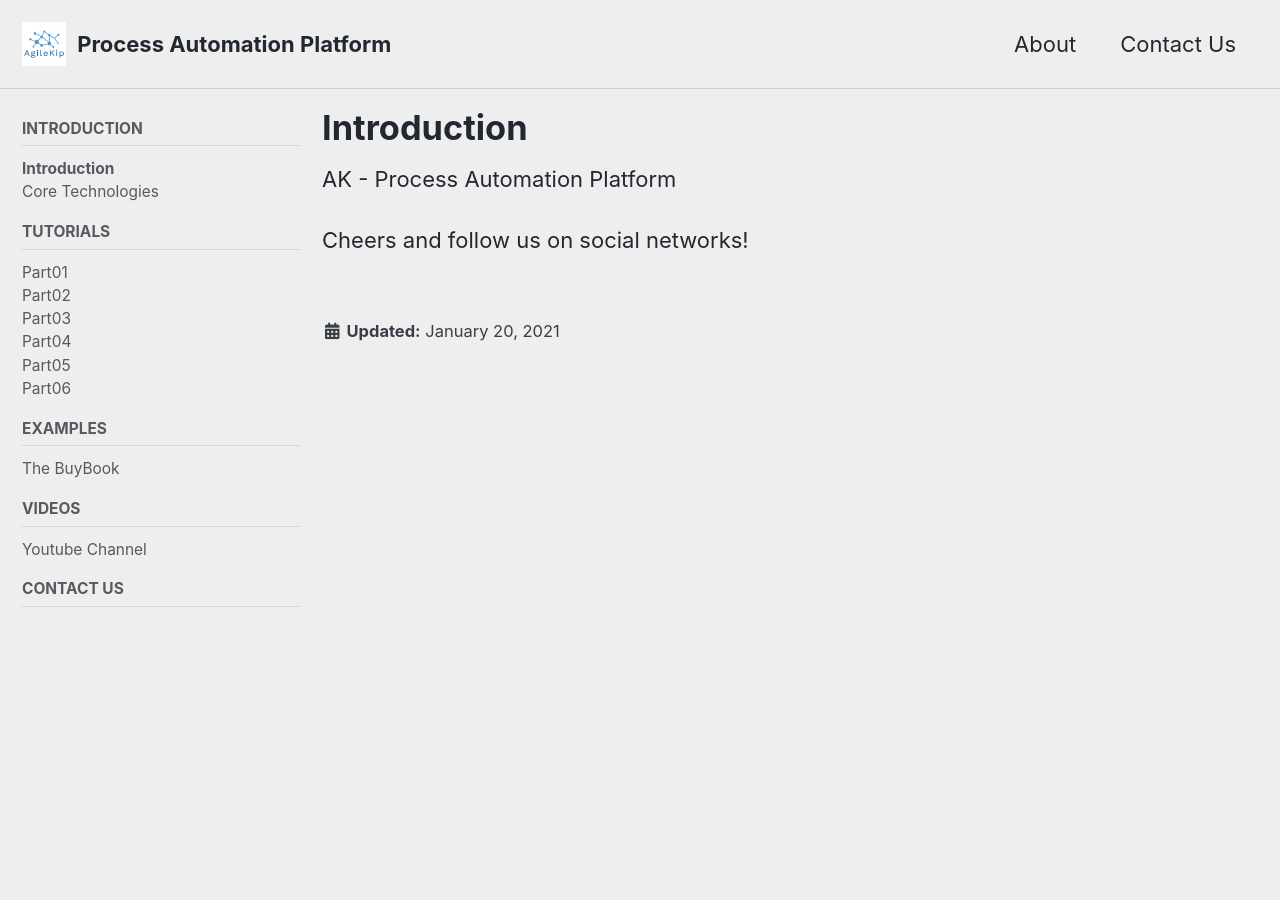
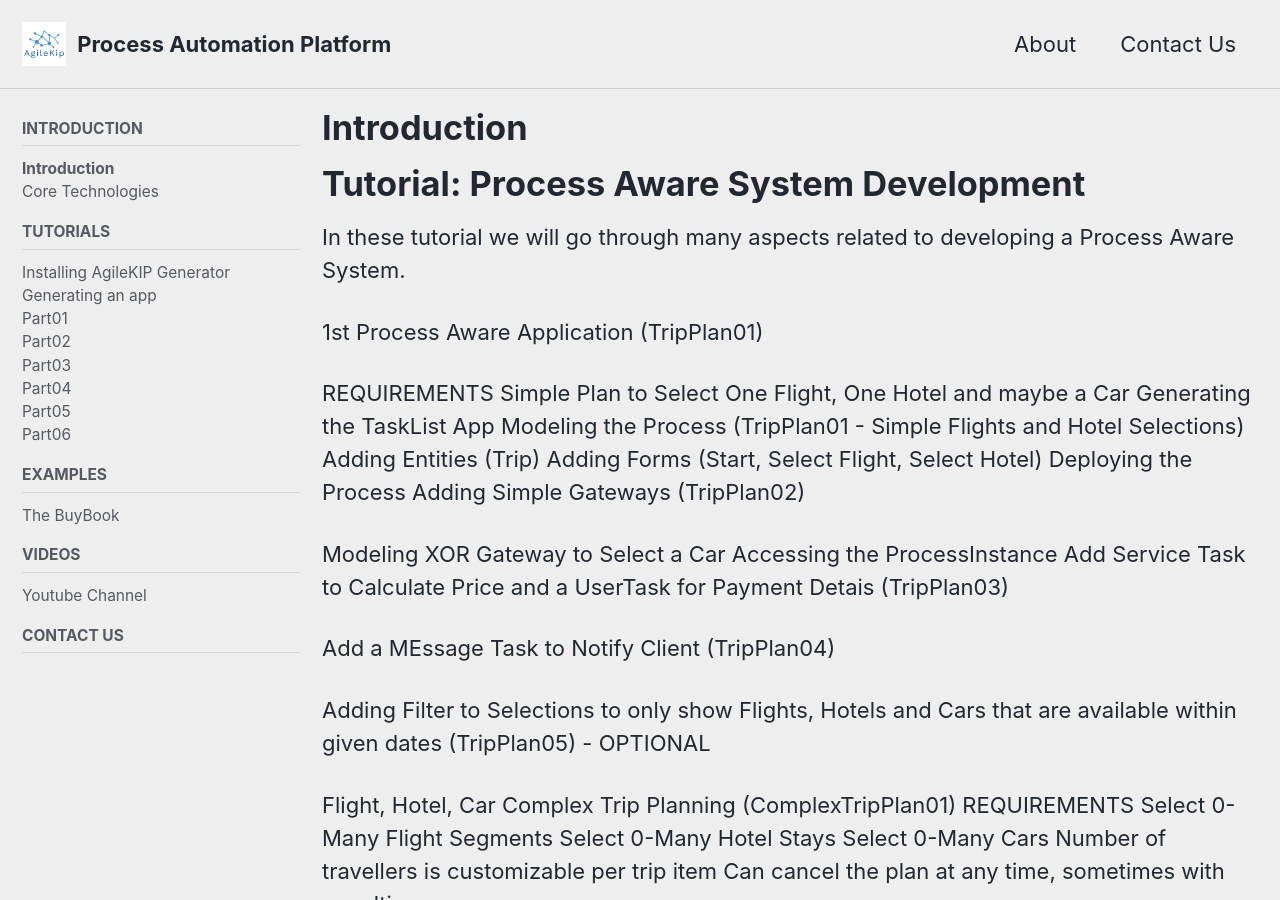
Before and after one commit to AgileKip/documentation, a Jekyll site: the page built from _pages/intro.md, in a window 1280 px wide and 900 px high. Built offline with Jekyll 4.4.1, drawn with Linux system fonts in a browser that asks for light colours; cached includes are drawn as plain includes; nearby versions of some CDN libraries; some of the changed text lies outside the part shown.

Commit message:
Tutorials in this commit: - Instalation - Generating an app - A simple process (WIP)

```diff
--- a/_data/navigation.yml
+++ b/_data/navigation.yml
@@ -27,6 +27,10 @@ docs:
         url: /coretech
   - title: "Tutorials"
     children:
+      - title: "Installing AgileKIP Generator"
+        url: /installation
+      - title: "Generating an app"
+        url: /generating-an-app
       - title: "Part01"
         url: /part01
       - title: "Part02"
--- a/_pages/intro.md
+++ b/_pages/intro.md
@@ -10,6 +10,38 @@ sidebar:
   nav: "docs"
 ---
 
-AK - Process Automation Platform
+# Tutorial: Process Aware System Development
+
+In these tutorial we will go through many aspects related to developing a Process Aware System.
+
+
+1st Process Aware Application (TripPlan01)
+
+REQUIREMENTS
+Simple Plan to Select One Flight, One Hotel and maybe a Car
+Generating the TaskList App
+Modeling the Process (TripPlan01 - Simple Flights and Hotel Selections)
+Adding Entities (Trip)
+Adding Forms (Start, Select Flight, Select Hotel)
+Deploying the Process
+Adding Simple Gateways (TripPlan02)
+
+Modeling XOR Gateway to Select a Car
+Accessing the ProcessInstance
+Add Service Task to Calculate Price and a UserTask for Payment Detais (TripPlan03)
+
+Add a MEssage Task to Notify Client (TripPlan04)
+
+Adding Filter to Selections to only show Flights, Hotels and Cars that are available within given dates (TripPlan05) - OPTIONAL
+
+Flight, Hotel, Car
+Complex Trip Planning (ComplexTripPlan01)
+REQUIREMENTS
+Select 0-Many Flight Segments
+Select 0-Many Hotel Stays
+Select 0-Many Cars
+Number of travellers is customizable per trip item
+Can cancel the plan at any time, sometimes with penalties
+
 
 Cheers and follow us on social networks!
```
Also changed, not shown: _pages/generating-an-app.md (added, +197 -0 lines), _pages/home.md (+1 -1 lines), _pages/installation.md (added, +68 -0 lines), _pages/part01.md (+68 -5 lines), _pages/images/part1-bpmn-camunda-modeler-1.png (added), _pages/images/part1-bpmn-camunda-modeler-2.png (added), _pages/images/part1-domain-model.png (added).
